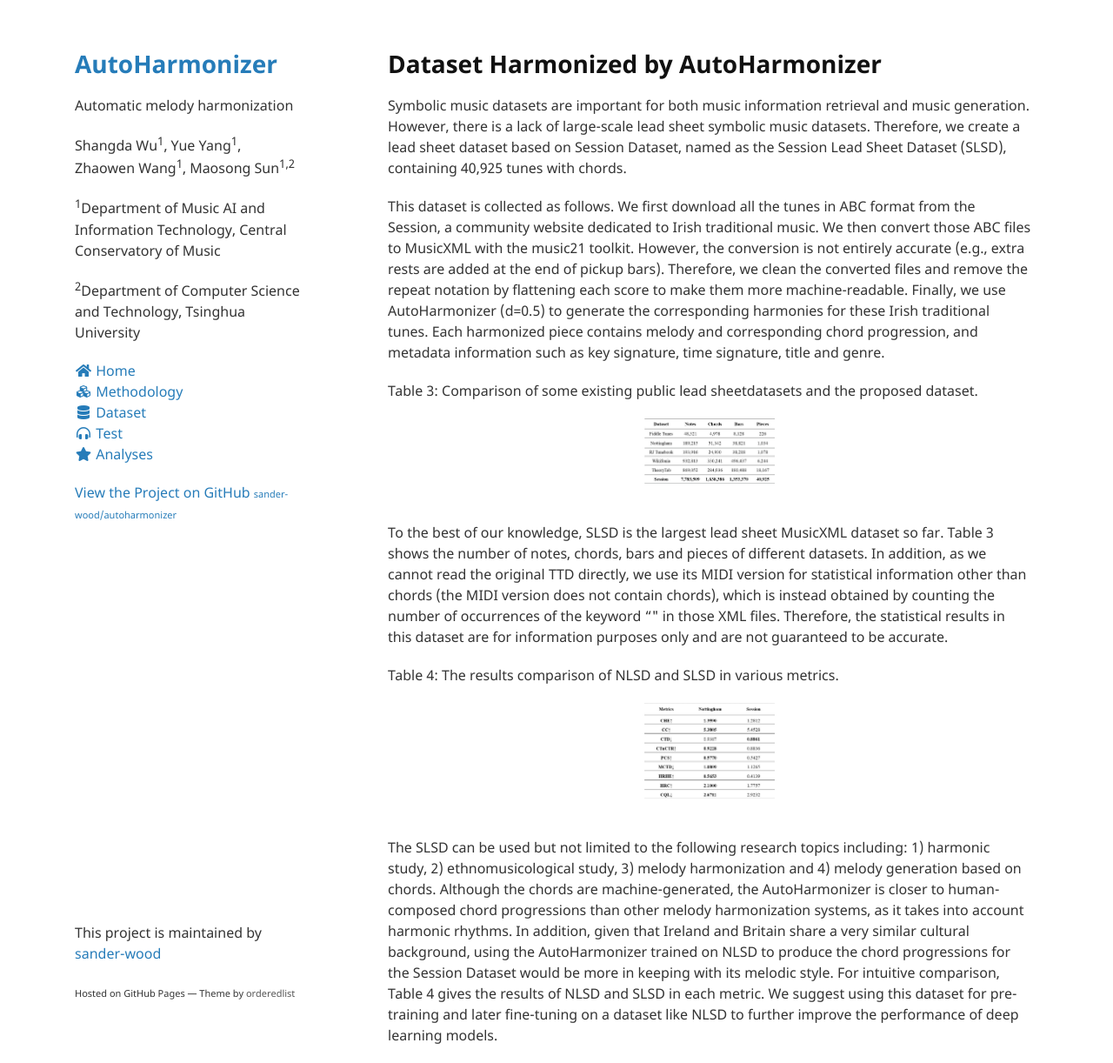
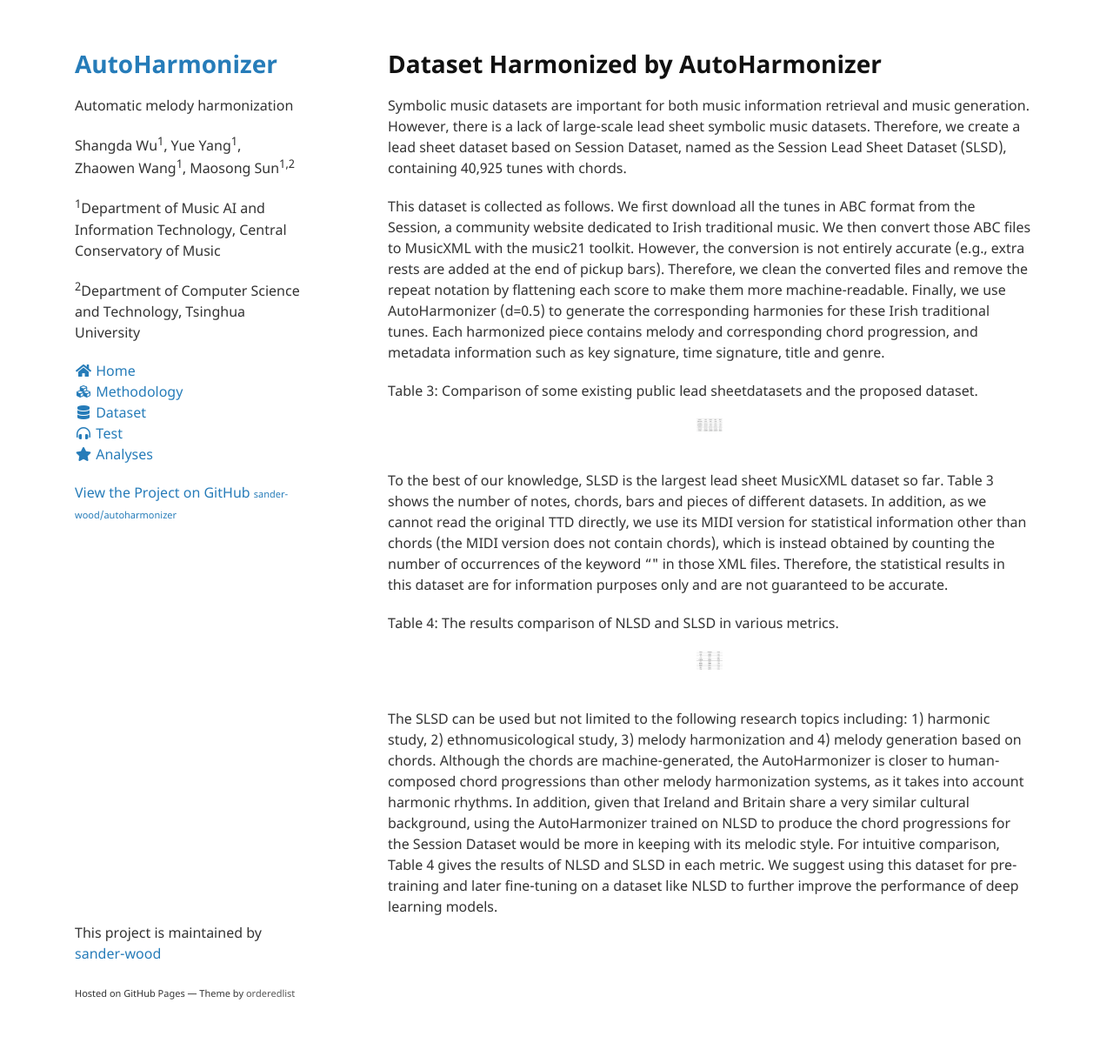
Before and after one commit to sander-wood/autoharmonizer, a Jekyll site: the page built from dataset.md, in a window 1280 px wide and 1222 px high. Shown: the whole window at 87% size. Built offline with Jekyll 4.4.1, drawn with Linux system fonts in a browser that asks for light colours; nearby versions of some CDN libraries.

Commit message:
Update dataset.md

```diff
--- a/dataset.md
+++ b/dataset.md
@@ -11,14 +11,14 @@
 
 Table 3: Comparison of some existing public lead sheetdatasets and the proposed dataset.
 <br>
-<center><img src="figs/tbl3.jpg" alt="table3" style="zoom:25%"></center>
+<center><img src="figs/tbl3.jpg" alt="table3" style="zoom:5%"></center>
 <br>
 
 To the best of our knowledge, SLSD is the largest lead sheet MusicXML dataset so far. Table 3 shows the number of notes, chords, bars and pieces of different datasets. In addition, as we cannot read the original TTD directly, we use its MIDI version for statistical information other than chords (the MIDI version does not contain chords), which is instead obtained by counting the number of occurrences of the keyword "<chord>" in those XML files. Therefore, the statistical results in this dataset are for information purposes only and are not guaranteed to be accurate.
 
 Table 4: The results comparison of NLSD and SLSD in various metrics.
 <br>
-<center><img src="figs/tbl4.jpg" alt="table4" style="zoom:25%"></center>
+<center><img src="figs/tbl4.jpg" alt="table4" style="zoom:5%"></center>
 <br>
 
 The SLSD can be used but not limited to the following research topics including: 1) harmonic study, 2) ethnomusicological study, 3) melody harmonization and 4) melody generation based on chords. Although the chords are machine-generated, the AutoHarmonizer is closer to human-composed chord progressions than other melody harmonization systems, as it takes into account harmonic rhythms. In addition, given that Ireland and Britain share a very similar cultural background, using the AutoHarmonizer trained on NLSD to produce the chord progressions for the Session Dataset would be more in keeping with its melodic style. For intuitive comparison, Table 4 gives the results of NLSD and SLSD in each metric. We suggest using this dataset for pre-training and later fine-tuning on a dataset like NLSD to further improve the performance of deep learning models.
```
